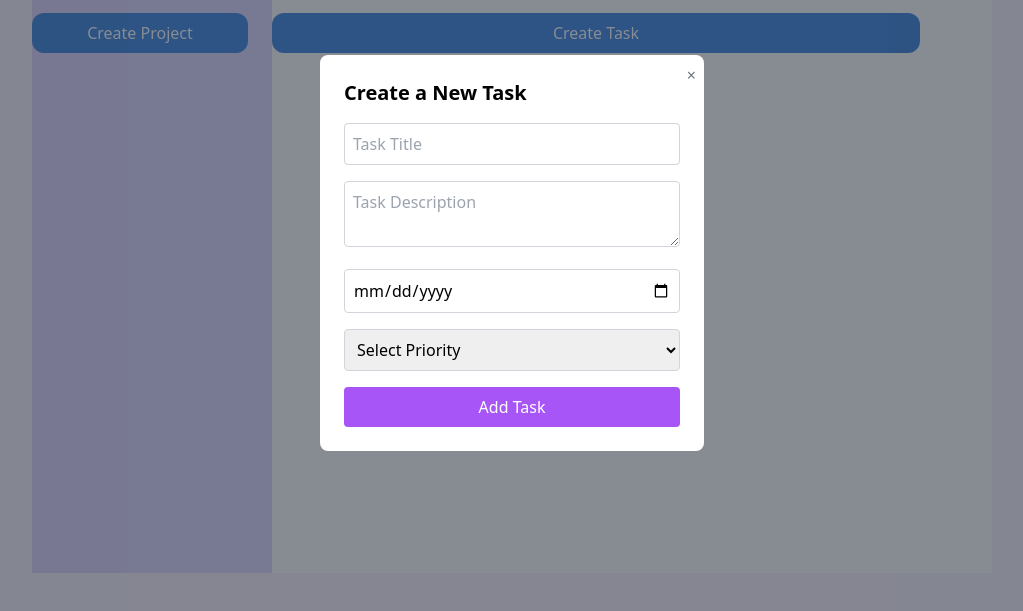
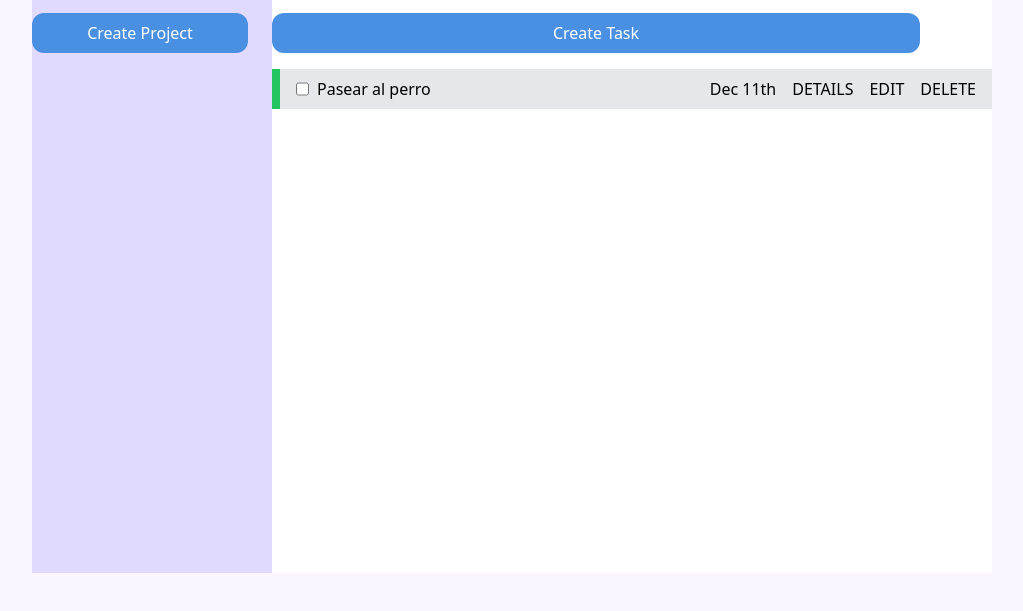
Before and after one commit to picantitoDev/to-do-list, a website built with webpack: page src/template.html in a window 1280 px wide. Shown: the part 147-758 px from the top of the page, without its empty margins (128-1151 px from the left). Built offline with nearby package versions, Linux system fonts and the light colour scheme.

Commit message:
seeing how to format date

```diff
--- a/src/index.js
+++ b/src/index.js
@@ -249,7 +249,7 @@ const ScreenController = function () {
         clearContent();
         for (let task of currentProject.getTasks()) {
             let div = document.createElement('div');
-            div.innerHTML = `<div class="bg-gray-200 flex justify-between px-4 border-l-8 border-l-green-500">
+            div.innerHTML = `<div class="bg-gray-200 flex items-center h-[40px] justify-between px-4 border-l-8 border-l-green-500">
                 <div class="flex justify-evenly gap-2">
                     <input type="checkbox">
                     <p>Pasear al perro</p>
--- a/src/template.html
+++ b/src/template.html
@@ -23,11 +23,24 @@
         <div class="bg-white col-span-9 h-[36rem] overflow-y-auto flex flex-col gap-4 p-0" id="content">
             <button id="create-task-btn" class="bg-[#4A90E2] text-white rounded-xl p-2 w-[90%] mt-4">Create
                 Task</button>
+
+               <div class="bg-gray-200 flex items-center h-[40px] justify-between px-4 border-l-8 border-l-green-500">
+                    <div class="flex justify-evenly gap-2">
+                        <input type="checkbox">
+                        <p>Pasear al perro</p>
+                    </div>
+                    <div class="flex gap-4">
+                        <p>Dec 11th</p>
+                        <button>DETAILS</button>
+                        <button>EDIT</button>
+                        <button>DELETE</button>
+                    </div>
+                </div>
         </div>
     </div>
 
     <!-- Modal -->
-    <div id="modal" class="flex fixed inset-0 bg-gray-900 bg-opacity-50 justify-center items-center z-50">
+    <div id="modal" class="hidden flex fixed inset-0 bg-gray-900 bg-opacity-50 justify-center items-center z-50">
         <div class="bg-white rounded-lg p-6 w-96 relative">
             <button id="close-modal" class="absolute top-2 right-2 text-gray-500 hover:text-black">&times;</button>
             <h2 class="text-xl font-bold mb-4">Create a New Task</h2>
```
